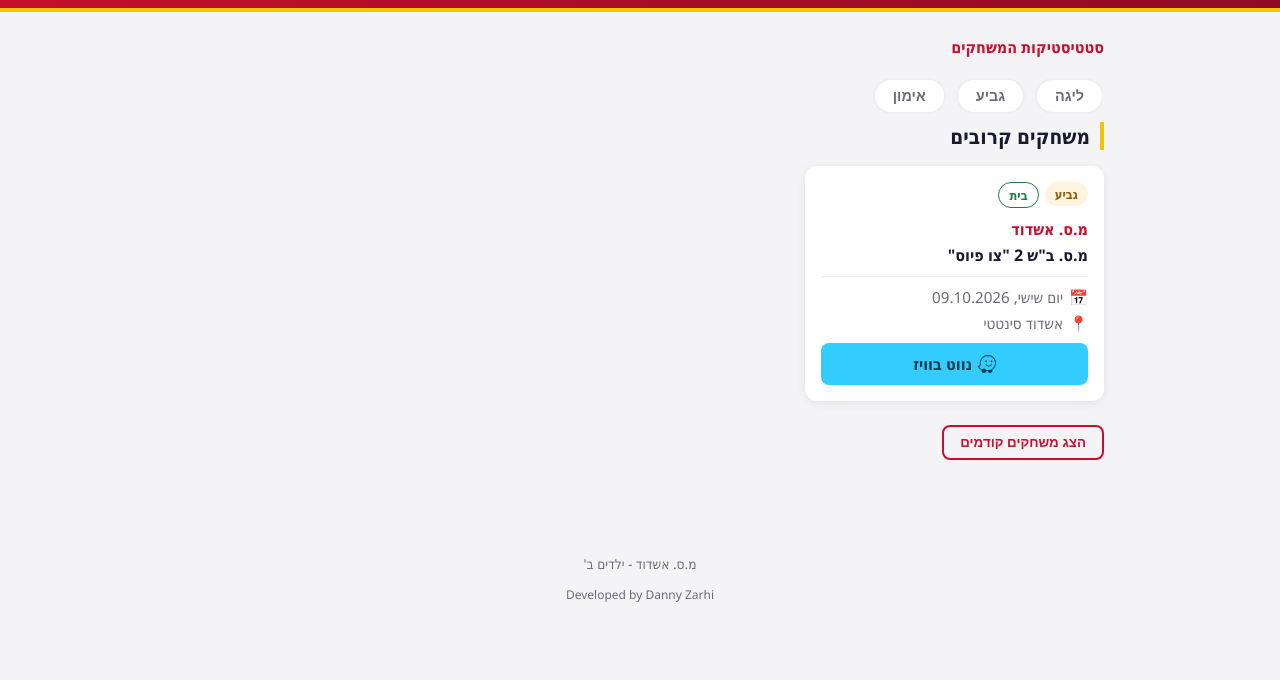
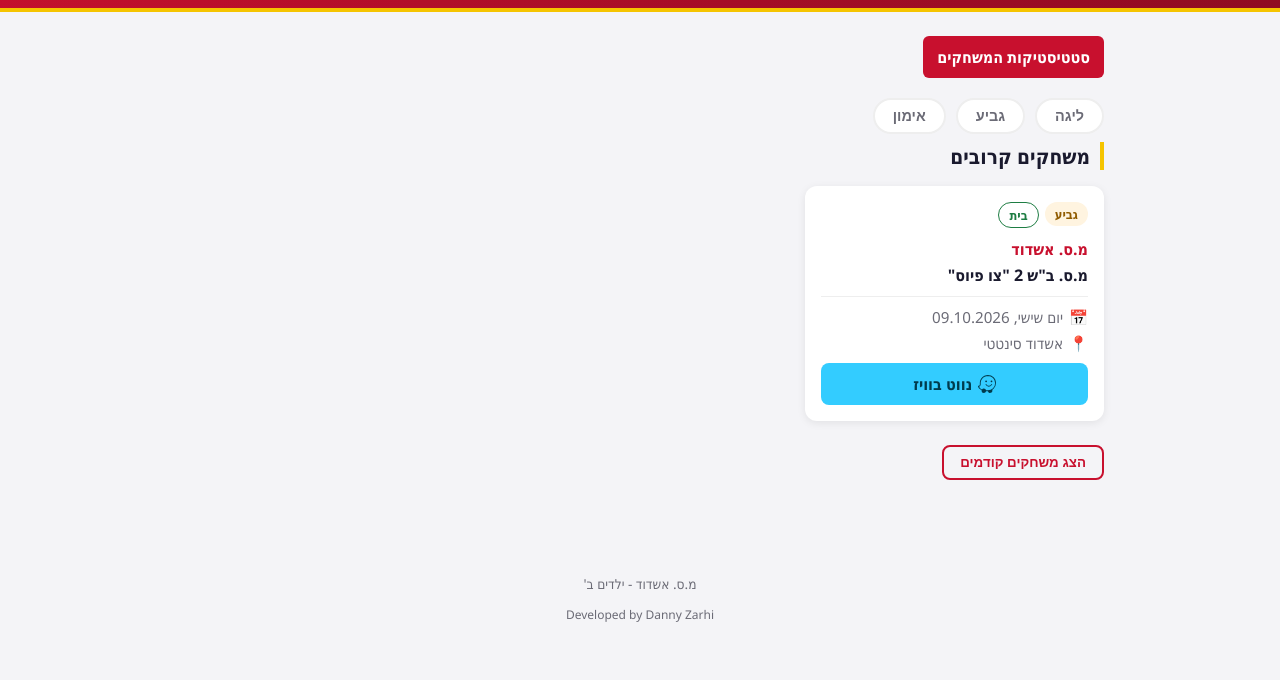
Before and after one commit to dzarhi/FootballMatchdayManager, a plain HTML site: page index.html in a window 1280 px wide. Shown: the part 120-800 px from the top of the page. Drawn offline with Linux system fonts and the light colour scheme.

Commit message:
Style statistics link as button

```diff
--- a/css/style.css
+++ b/css/style.css
@@ -127,13 +127,22 @@ body {
 .page-nav-link {
   display: inline-flex;
   align-items: center;
-  color: var(--primary);
+  padding: 10px 14px;
+  border-radius: 6px;
+  background: var(--primary);
+  color: #fff;
   font-weight: 700;
   text-decoration: none;
+  transition: background 0.2s;
 }
 
 .page-nav-link:hover {
-  text-decoration: underline;
+  background: var(--primary-dark);
+}
+
+.page-nav-link:focus-visible {
+  outline: 2px solid var(--primary);
+  outline-offset: 4px;
 }
 
 .stats-intro {
```
